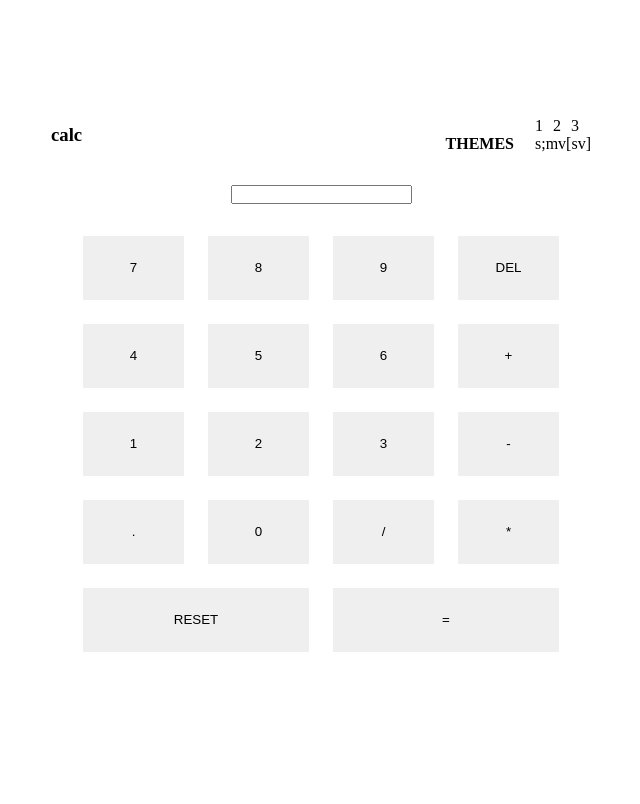
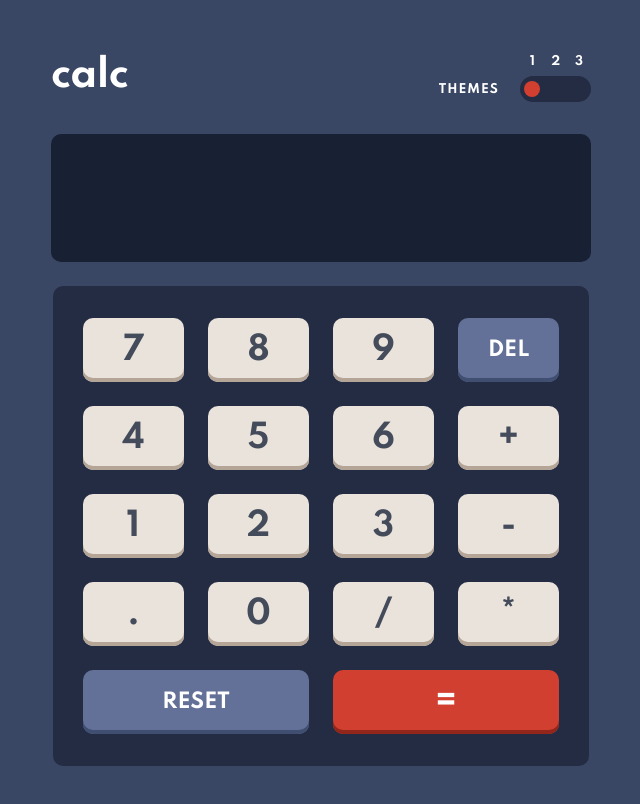
Before and after one commit to ljubomirm2002/fifth-task, a plain HTML site: page index.html in a window 1280 px wide. Shown: the whole page, without its empty margins (319-959 px from the left). Drawn offline with Linux system fonts and the light colour scheme.

Commit message:
theme1 added

```diff
--- a/css/style.css
+++ b/css/style.css
@@ -1,3 +1,4 @@
+@import url("https://fonts.googleapis.com/css2?family=Spartan:wght@700&display=swap");
 * {
     padding: 0;
     margin: 0;
@@ -14,6 +15,25 @@ body {
     display: flex;
     align-items: center;
     justify-content: center;
+    color: var(--body-font-color);
+    background-color: var(--body-background-color);
+    font-size: 32px;
+    line-height: 36px;
+    text-align: center;
+    letter-spacing: -0.533333px;
+}
+body,
+h3,
+h4,
+input,
+button {
+    font-family: "Spartan", sans-serif;
+}
+h4 {
+    font-size: 12px;
+    line-height: 13px;
+    letter-spacing: 1px;
+    text-align: center;
 }
 .container {
     display: flex;
@@ -34,21 +54,44 @@ header {
     grid-template-areas: "a numbers" "h4 buttons";
     column-gap: 21px;
 }
-.change-themes > h4 {
+.h4-container {
     grid-area: h4;
+    display: flex;
+    justify-content: center;
+    align-items: center;
 }
 .theme-numbers {
     grid-area: numbers;
 }
 .bar {
     grid-area: buttons;
+    border-radius: 13px;
+    border: none;
+    background-color: var(--bar-background-color);
+}
+.circle,
+.theme-numbers > p {
+    width: 16px;
+    height: 16px;
+    text-align: center;
+    font-size: 12px;
+    line-height: 13px;
+}
+.circle {
+    border-radius: 50%;
+    background: var(--submit-button-background);
+    visibility: hidden;
 }
 .theme-numbers,
 .bar {
     display: flex;
     flex-direction: row;
-    gap: 10px;
+    gap: 7px;
     align-items: center;
+    justify-content: space-around;
+    width: 71px;
+    height: 26px;
+    padding: 4px;
 }
 /*Form*/
 form {
@@ -56,9 +99,11 @@ form {
     display: flex;
     flex-direction: column;
     align-items: center;
+    gap: 24px;
 }
 main {
     display: grid;
+    background-color: var(--bar-background-color);
 }
 .reset-button {
     grid-column: 1/3;
@@ -66,16 +111,54 @@ main {
 .submit-button {
     grid-column: 3/5;
 }
+input {
+    outline: none;
+    border: none;
+    text-align: right;
+    width: 100%;
+    background-color: var(--input-backround-color);
+    color: var(--body-font-color);
+}
 
 /*Button style*/
 button {
     height: 64px;
     border: none;
 }
+.normal-button {
+    box-shadow: inset 0px -4px 0px var(--normal-button-shadow);
+    background-color: var(--normal-button-background);
+    color: var(--normal-button-color);
+}
+.reset-button,
+.del-button {
+    box-shadow: inset 0px -4px 0px var(--del-button-shadow);
+    background-color: var(--del-button-background);
+    color: white;
+}
+.submit-button {
+    box-shadow: inset 0px -4px 0px var(--submit-button-shadow);
+    background-color: var(--submit-button-background);
+    color: var(--submit-button-color);
+}
+
+/*Hover button style*/
 button:hover {
     cursor: pointer;
 }
-
+.normal-button:hover {
+    box-shadow: inset 0px -4px 0px var(--normal-hover-shadow);
+    background-color: var(--normal-hover-background);
+}
+.reset-button:hover,
+.del-button:hover {
+    box-shadow: inset 0px -4px 0px var(--del-hover-shadow);
+    background-color: var(--del-hover-background);
+}
+.submit-button:hover {
+    box-shadow: inset 0px -4px 0px var(--submit-hover-shadow);
+    background-color: var(--submit-hover-background);
+}
 /*Desktop*/
 @media screen and (min-width: 550px) {
     .container {
@@ -86,10 +169,30 @@ button:hover {
         padding: 32px 30px;
         grid-template-columns: repeat(4, 101px);
     }
+    button {
+        font-size: 32px;
+        line-height: 36px;
+    }
+    button,
+    main,
+    input {
+        border-radius: 10px;
+    }
+    .reset-button,
+    .del-button {
+        font-size: 20px;
+    }
+    input {
+        height: 128px;
+        font-size: 48px;
+        line-height: 54px;
+        letter-spacing: -0.8px;
+        padding-right: 32px;
+    }
 }
 
 /*Mobile*/
-@media screen and (min-width: 321px) and (max-width: 549px) {
+@media screen and (max-width: 549px) {
     .container {
         width: 90%;
         min-width: 320px;
@@ -99,14 +202,34 @@ button:hover {
         padding: 24px;
         grid-template-columns: repeat(4, 60px);
     }
+    button {
+        font-size: 28px;
+        line-height: 31px;
+    }
+    button,
+    main,
+    input {
+        border-radius: 5px;
+    }
+    .reset-button,
+    .del-button {
+        font-size: 16px;
+    }
+    input {
+        height: 88px;
+        font-size: 32px;
+        line-height: 36px;
+        letter-spacing: -0.533333px;
+        padding-right: 24px;
+    }
 }
 
 /*XS Mobile*/
 @media screen and (max-width: 320px) {
-    .container {
-        width: 97%;
+    section.container {
+        min-width: 97%;
     }
-    main {
+    form > main {
         gap: 5px;
         padding: 5px;
         grid-template-columns: repeat(4, 60px);
--- /dev/null
+++ b/css/themes.css
@@ -0,0 +1,26 @@
+/*Theme 1*/
+.theme1 {
+    --body-font-color: hsl(0, 0%, 100%);
+    --body-background-color: hsl(222, 26%, 31%);
+    --input-backround-color: hsl(224, 36%, 15%);
+    --normal-button-color: hsl(221, 14%, 31%);
+    --normal-button-background: hsl(30, 25%, 89%);
+    --normal-button-shadow: hsl(28, 16%, 65%);
+    --del-button-background: hsl(225, 21%, 49%);
+    --del-button-shadow: hsl(224, 28%, 35%);
+    --submit-button-background: hsl(6, 63%, 50%);
+    --submit-button-shadow: hsl(6, 70%, 34%);
+    --submit-button-color: hsl(0, 0%, 100%);
+    --bar-background-color: hsl(223, 31%, 20%);
+
+    /*Hover*/
+    --normal-hover-background: hsl(31, 100%, 100%);
+    --normal-hover-shadow: hsl(27, 15%, 65%);
+    --del-hover-background: hsl(224, 51%, 76%);
+    --del-hover-shadow: hsl(225, 28%, 35%);
+    --submit-hover-background: hsl(6, 93%, 67%);
+    --submit-hover-shadow: hsl(6, 70%, 34%);
+}
+.theme1 .circle:first-of-type {
+    visibility: visible;
+}
--- a/index.html
+++ b/index.html
@@ -13,24 +13,29 @@
       href="./images/favicon-32x32.png"
     />
     <link rel="stylesheet" href="./css/style.css">
+    <link rel="stylesheet" href="./css/themes.css">
     <title>Calculator app</title>
 
     <!-- Feel free to remove these styles or customise in your own stylesheet 👍 -->
     <style></style>
   </head>
-  <body>
+  <body class="theme1">
     <section class="container">
       <header>
         <h3>calc</h3>
         <section class="change-themes">
-          <h4>THEMES</h4>
+          <section class="h4-container">
+            <h4>THEMES</h4>
+          </section>
           <section class="theme-numbers">
             <p>1</p>
             <p>2</p>
             <p>3</p>
           </section>
           <section class="bar">
-            s;mv[sv]
+            <span class="circle"></span>
+            <span class="circle"></span>
+            <span class="circle"></span>
           </section>
         </section>
       </header>
```
